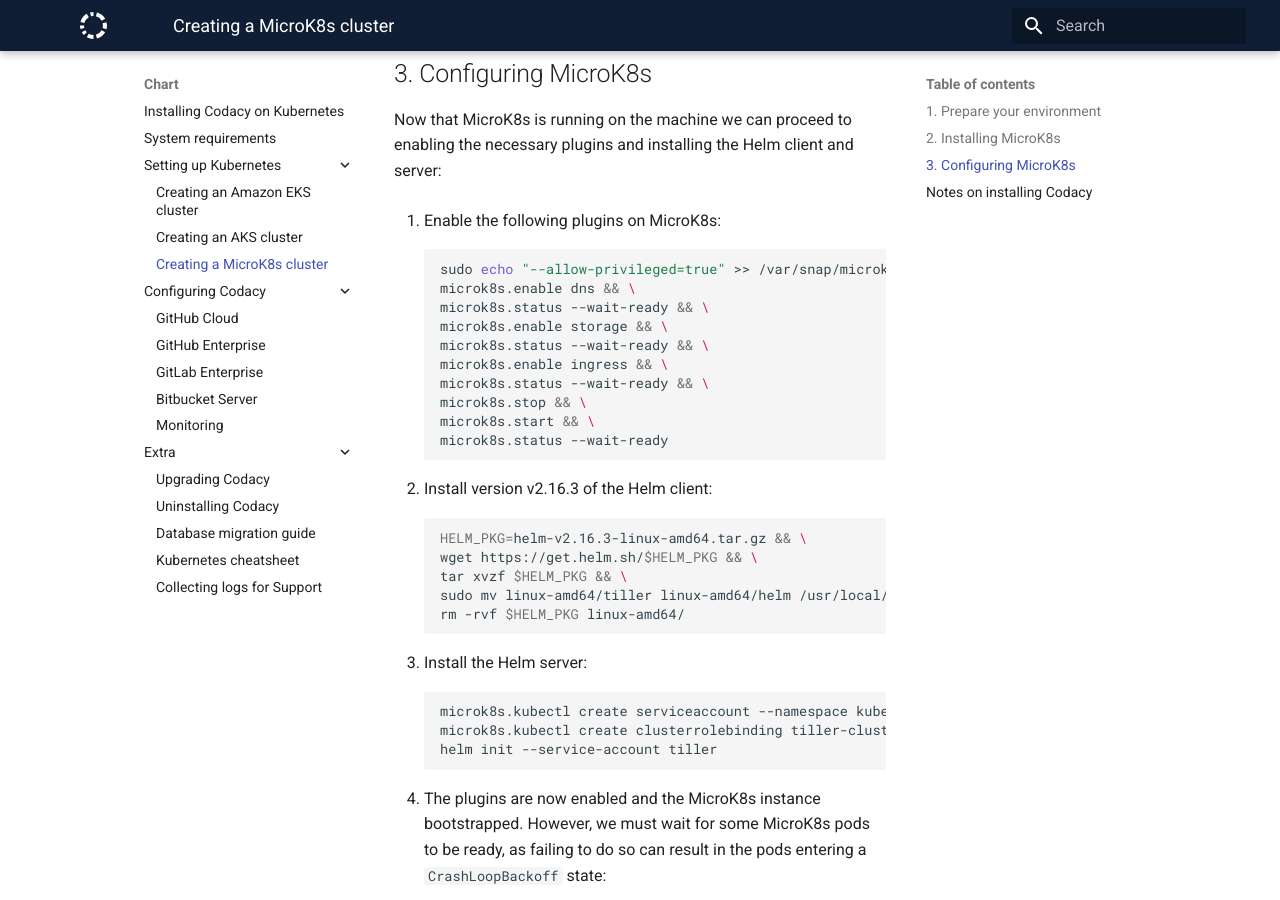
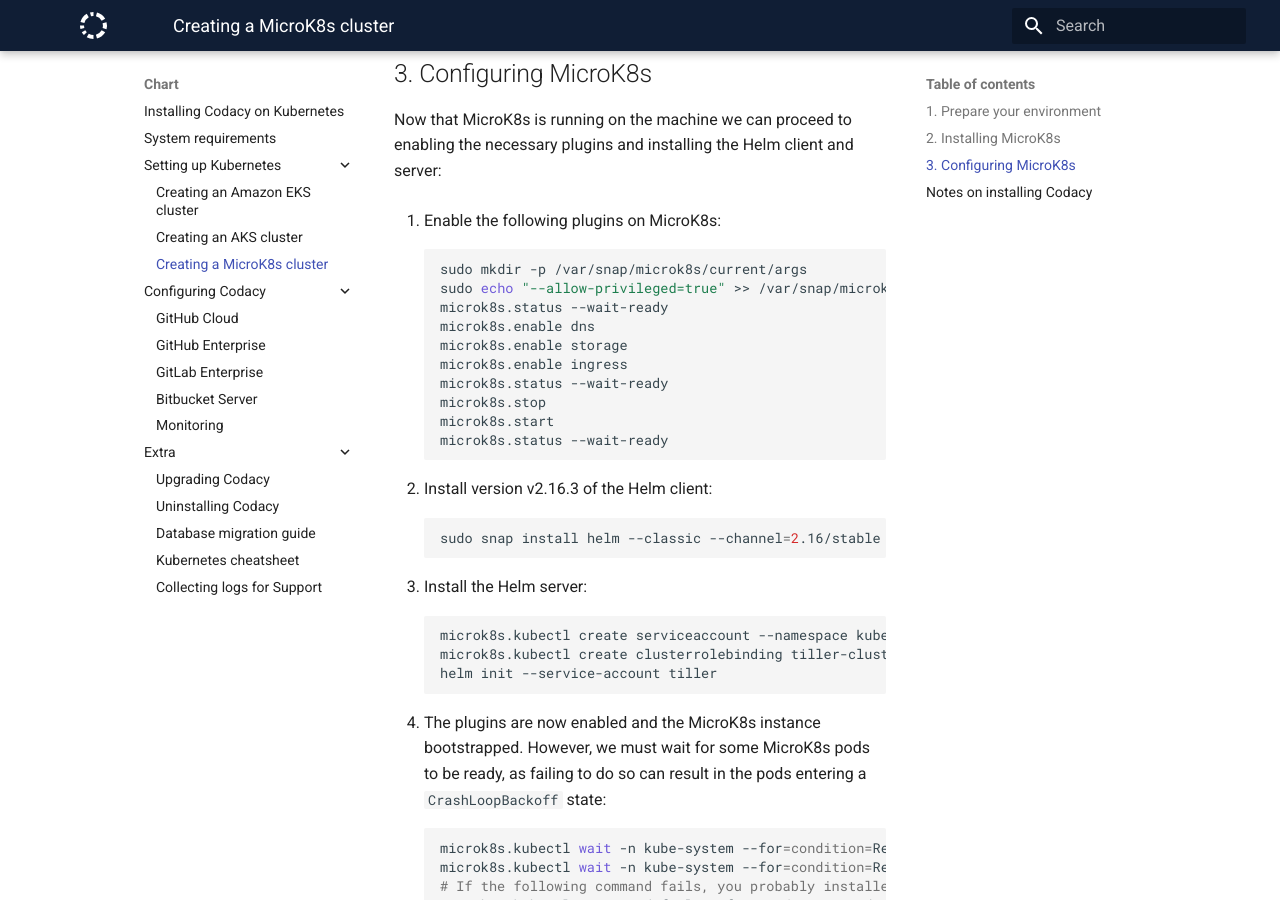
Before and after one commit to codacy/chart, an MkDocs documentation site: the page built from docs/infrastructure/microk8s-quickstart.md, in a window 1280 px wide and 900 px high, scrolled down 1728 px. Built offline with MkDocs 1.6.1 and Material for MkDocs 9.7.7, drawn with Linux system fonts in a browser that asks for light colours; some of the changed text lies outside the part shown.

Commit message:
fix: Improve the commands to install microk8s

````diff
--- a/docs/infrastructure/microk8s-quickstart.md
+++ b/docs/infrastructure/microk8s-quickstart.md
@@ -33,8 +33,8 @@
 2.  Install MicroK8s from the `1.15/stable` channel:
 
     ```bash
-    sudo snap install microk8s --classic --channel=1.15/stable && \
-    sudo usermod -a -G microk8s $USER  && \
+    sudo snap install microk8s --classic --channel=1.15/stable
+    sudo usermod -a -G microk8s $USER
     sudo su - $USER
     ```
 
@@ -68,33 +68,29 @@
 1.  Enable the following plugins on MicroK8s:
 
     ```bash
-    sudo echo "--allow-privileged=true" >> /var/snap/microk8s/current/args/kube-apiserver && \
-    microk8s.enable dns && \
-    microk8s.status --wait-ready && \
-    microk8s.enable storage && \
-    microk8s.status --wait-ready && \
-    microk8s.enable ingress && \
-    microk8s.status --wait-ready && \
-    microk8s.stop && \
-    microk8s.start && \
+    sudo mkdir -p /var/snap/microk8s/current/args
+    sudo echo "--allow-privileged=true" >> /var/snap/microk8s/current/args/kube-apiserver
+    microk8s.status --wait-ready
+    microk8s.enable dns
+    microk8s.enable storage
+    microk8s.enable ingress
+    microk8s.status --wait-ready
+    microk8s.stop
+    microk8s.start
     microk8s.status --wait-ready
     ```
 
 2.  Install version v2.16.3 of the Helm client:
 
     ```bash
-    HELM_PKG=helm-v2.16.3-linux-amd64.tar.gz && \
-    wget https://get.helm.sh/$HELM_PKG && \
-    tar xvzf $HELM_PKG && \
-    sudo mv linux-amd64/tiller linux-amd64/helm /usr/local/bin && \
-    rm -rvf $HELM_PKG linux-amd64/
+    sudo snap install helm --classic --channel=2.16/stable
     ```
 
 3.  Install the Helm server:
 
     ```bash
-    microk8s.kubectl create serviceaccount --namespace kube-system tiller && \
-    microk8s.kubectl create clusterrolebinding tiller-cluster-rule --clusterrole=cluster-admin --serviceaccount=kube-system:tiller && \
+    microk8s.kubectl create serviceaccount --namespace kube-system tiller
+    microk8s.kubectl create clusterrolebinding tiller-cluster-rule --clusterrole=cluster-admin --serviceaccount=kube-system:tiller
     helm init --service-account tiller
     ```
 
````
